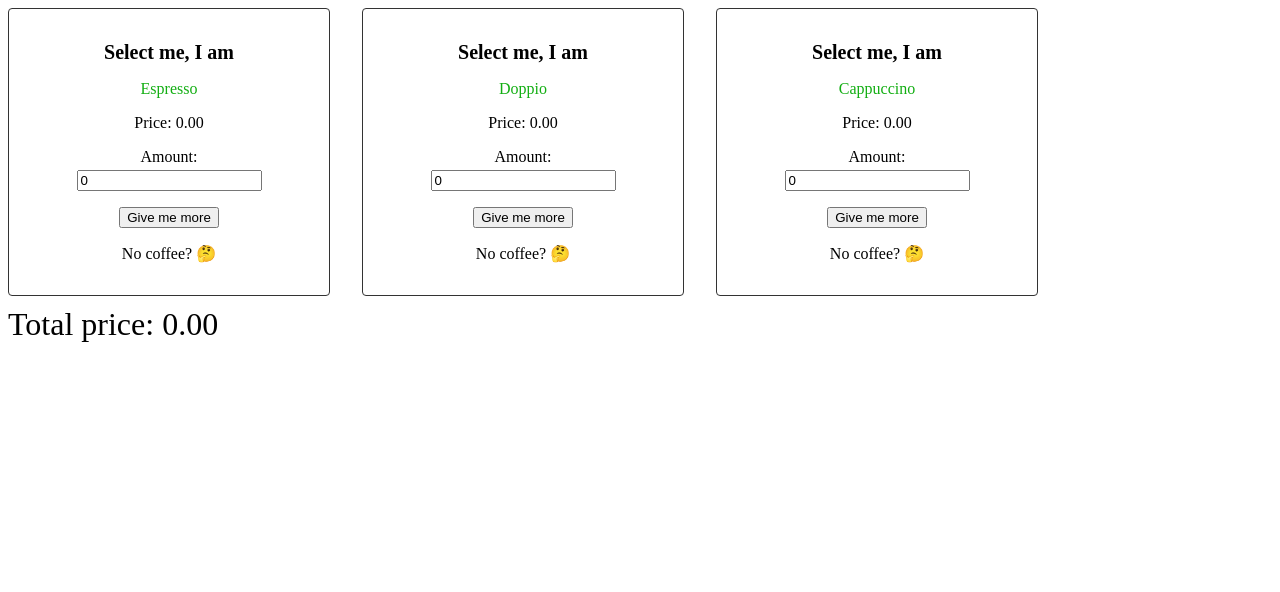
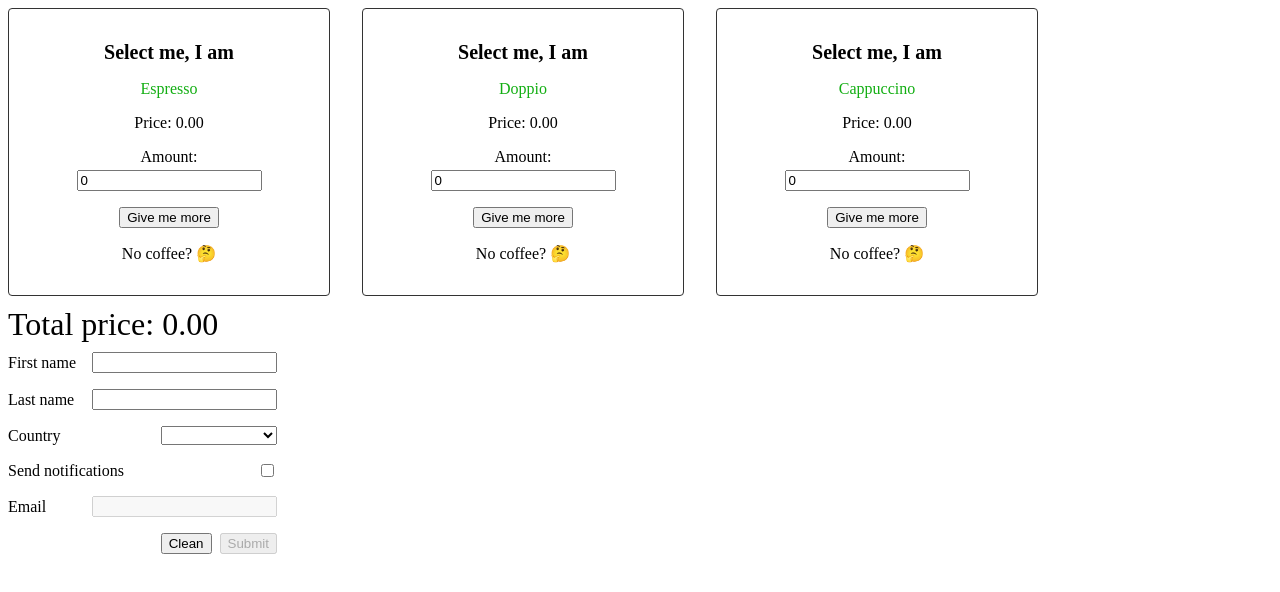
Before and after one commit to mikeshtro/angular-for-backenders, an Angular app in the folder src/morning-coffee/: page / in a window 1280 px wide. Shown: the top 592 px of the page. Built offline with nearby package versions, Linux system fonts and the light colour scheme.

Commit message:
Add template driven order form

```diff
--- /dev/null
+++ b/src/morning-coffee/src/app/order-coffee/order-overview/customer.ts
@@ -0,0 +1,7 @@
+export interface Customer {
+  firstName: string;
+  lastName: string;
+  country: string;
+  sendNotifications: boolean;
+  email: string;
+}
--- a/src/morning-coffee/src/app/order-coffee/order-overview/order-overview.component.css
+++ b/src/morning-coffee/src/app/order-coffee/order-overview/order-overview.component.css
@@ -2,3 +2,28 @@
   font-size: 2rem;
   line-height: 1.75;
 }
+
+form {
+  display: flex;
+  flex-direction: column;
+  width: max-content;
+  gap: 1rem;
+}
+
+.form-field {
+  display: flex;
+  align-items: center;
+  justify-content: space-between;
+  gap: 1rem;
+}
+
+.buttons {
+  display: flex;
+  justify-content: flex-end;
+  gap: 0.5rem;
+}
+
+.error {
+  color: red;
+  font-size: 0.875rem;
+}
--- a/src/morning-coffee/src/app/order-coffee/order-overview/order-overview.component.html
+++ b/src/morning-coffee/src/app/order-coffee/order-overview/order-overview.component.html
@@ -1,3 +1,79 @@
 <div class="total">
   Total price: {{ orderedCoffees | totalPrice: coffeePrices | number: '1.2' }}
 </div>
+<form #customerForm="ngForm" (ngSubmit)="confirm()">
+  <div class="form-field">
+    <label for="firstName">First name</label>
+    <input
+      #firstName="ngModel"
+      id="fistName"
+      type="text"
+      name="firstName"
+      [(ngModel)]="customer.firstName"
+      required
+    />
+  </div>
+  @if (firstName.dirty && firstName.invalid) {
+    <div class="error">First name is required</div>
+  }
+
+  <div class="form-field">
+    <label for="lastName">Last name</label>
+    <input
+      #lastName="ngModel"
+      id="lastName"
+      type="text"
+      name="lastName"
+      [(ngModel)]="customer.lastName"
+      required
+    />
+  </div>
+  @if (lastName.dirty && lastName.invalid) {
+    <div class="error">Last name is required</div>
+  }
+
+  <div class="form-field">
+    <label for="country">Country</label>
+    <select id="country" name="country" [(ngModel)]="customer.country">
+      @for (country of countries; track country.code) {
+        <option [ngValue]="country.code">{{ country.name }}</option>
+      }
+    </select>
+  </div>
+
+  <div class="form-field">
+    <label for="notifications">Send notifications</label>
+    <input
+      id="notifications"
+      type="checkbox"
+      name="notifications"
+      [ngModel]="customer.sendNotifications"
+      (ngModelChange)="setSendNotifications($event)"
+    />
+  </div>
+
+  <div class="form-field">
+    <label for="email">Email</label>
+    <input
+      #email="ngModel"
+      id="email"
+      type="email"
+      name="email"
+      [(ngModel)]="customer.email"
+      [disabled]="!customer.sendNotifications"
+      email
+      required
+    />
+  </div>
+  @if (email.dirty && email.invalid && email.errors?.['required']) {
+    <div class="error">Email name is required</div>
+  }
+  @if (email.dirty && email.invalid && email.errors?.['email']) {
+    <div class="error">This is not an email</div>
+  }
+
+  <div class="buttons">
+    <button type="button" (click)="customerForm.reset()">Clean</button>
+    <button type="submit" [disabled]="customerForm.invalid">Submit</button>
+  </div>
+</form>
--- a/src/morning-coffee/src/app/order-coffee/order-overview/order-overview.component.ts
+++ b/src/morning-coffee/src/app/order-coffee/order-overview/order-overview.component.ts
@@ -1,18 +1,48 @@
 import { DecimalPipe } from '@angular/common';
-import { Component, Input } from '@angular/core';
+import { Component, Input, ViewChild } from '@angular/core';
+import { FormsModule, NgModel } from '@angular/forms';
 
 import { Coffee } from '../../shared/coffee';
 import { CoffeeType } from '../../shared/coffee-type';
 import { TotalPricePipe } from '../total-price.pipe';
+import { Customer } from './customer';
 
 @Component({
   selector: 'mcf-order-overview',
   standalone: true,
-  imports: [DecimalPipe, TotalPricePipe],
+  imports: [DecimalPipe, FormsModule, TotalPricePipe],
   templateUrl: './order-overview.component.html',
   styleUrl: './order-overview.component.css',
 })
 export class OrderOverviewComponent {
   @Input() orderedCoffees: Map<CoffeeType, number> | undefined;
   @Input() coffeePrices: Coffee[] | undefined;
+
+  @ViewChild('email', { read: NgModel }) private emailModel!: NgModel;
+
+  protected readonly countries = [
+    { code: 'CZE', name: 'Czech Republic' },
+    { code: 'SK', name: 'Slovakia' },
+    { code: 'US', name: 'USA' },
+  ];
+
+  protected customer: Customer = {
+    firstName: '',
+    lastName: '',
+    country: '',
+    sendNotifications: false,
+    email: '',
+  };
+
+  protected setSendNotifications(sendNotifications: boolean): void {
+    this.customer.sendNotifications = sendNotifications;
+    if (!sendNotifications) {
+      this.customer.email = '';
+      this.emailModel.control.markAsPristine();
+    }
+  }
+
+  protected confirm(): void {
+    console.log(this.customer);
+  }
 }
```
Also changed, not shown: 1 other file (tests, documents, lock files or other folders).
